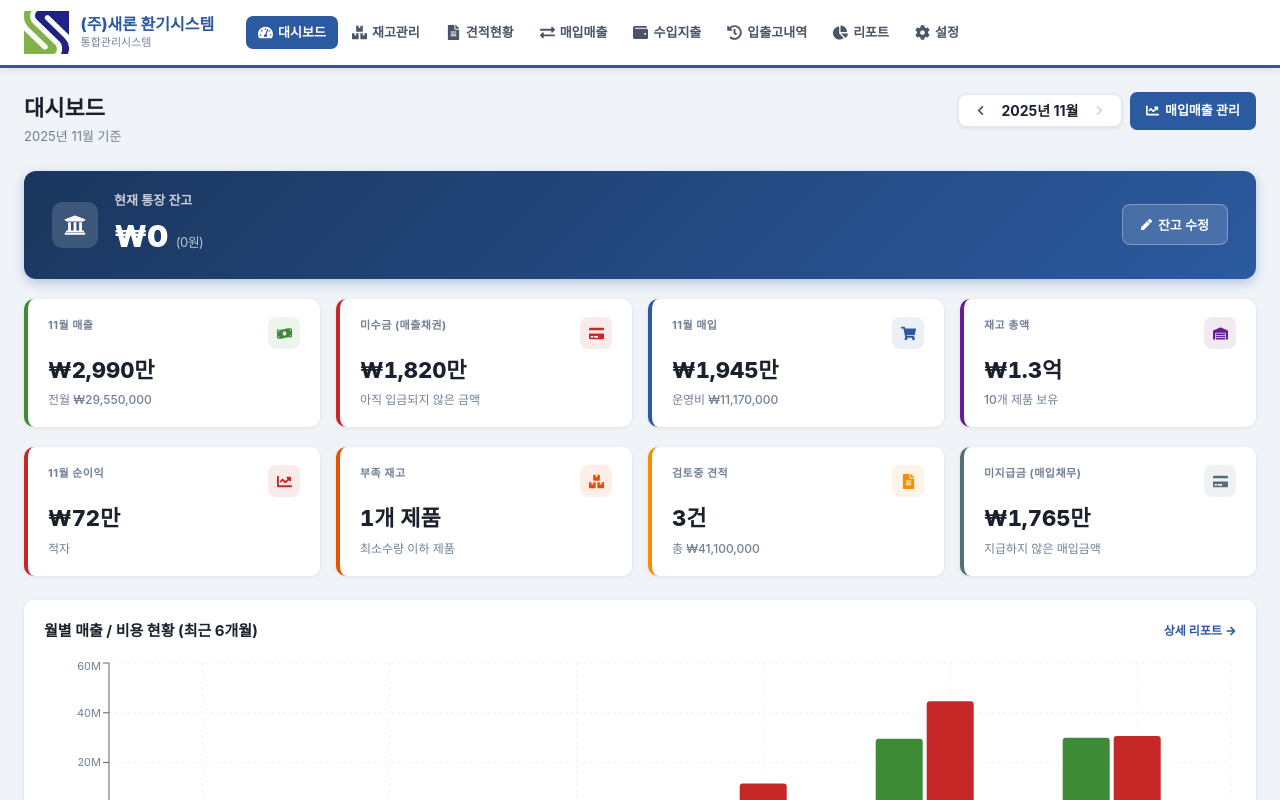
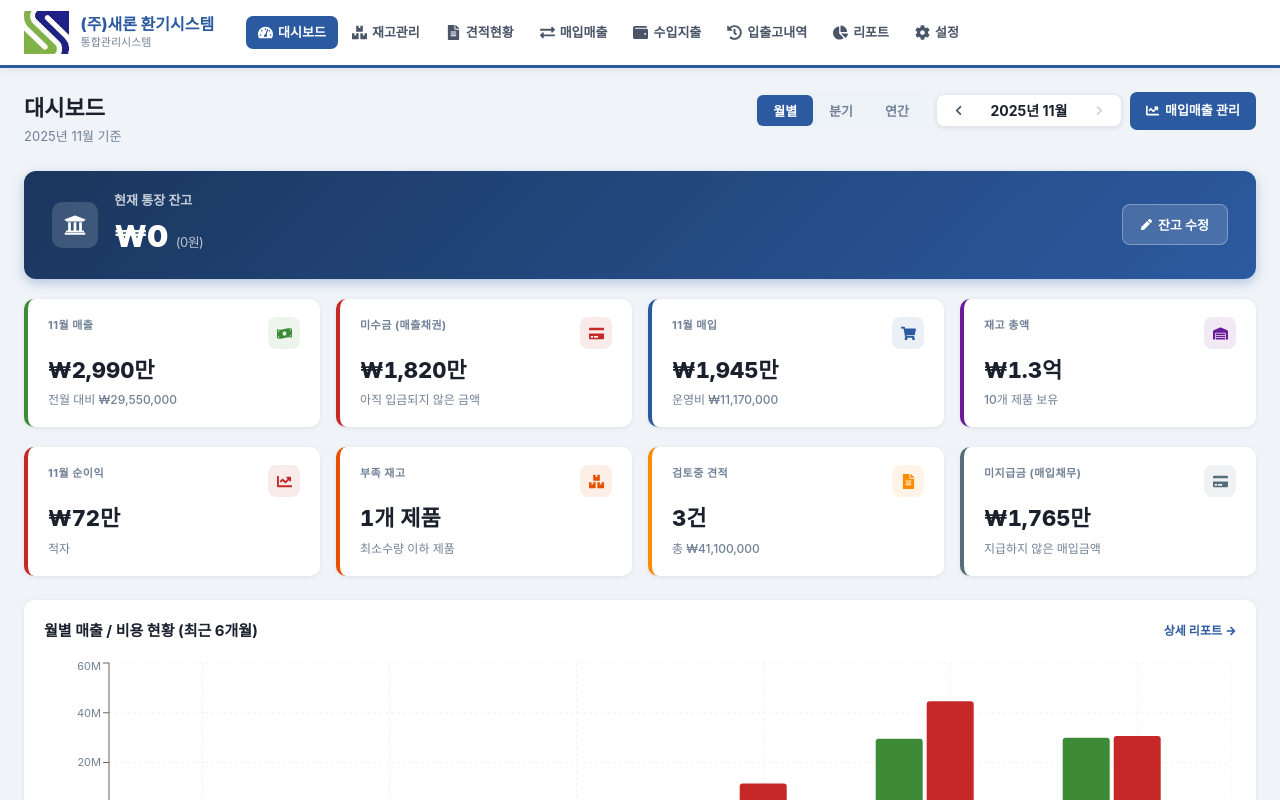
Before and after one commit to m3n89t-max/saeron_ventilation, a React (Vite) app: page / in a window 1280 px wide. Shown: the top 800 px of the page. Built offline with nearby package versions, Linux system fonts and the light colour scheme; the HTML template or start-up script is replaced by a standard one.

Commit message:
feat: 대시보드 월별/분기/연간 기간 선택 기능 추가

```diff
--- a/src/pages/Dashboard.jsx
+++ b/src/pages/Dashboard.jsx
@@ -14,6 +14,8 @@ import useAppStore from '../store/appStore';
 import StatsCard from '../components/StatsCard';
 import { formatCurrency, formatDate, getPaymentStatusLabel, getPaymentStatusClass, getQuoteStatusLabel, getQuoteStatusClass } from '../utils/formatters';
 
+const QUARTER_MONTHS = { 1: [1, 2, 3], 2: [4, 5, 6], 3: [7, 8, 9], 4: [10, 11, 12] };
+
 const Dashboard = () => {
   const {
     products, salesOrders, purchaseOrders, quotes,
@@ -25,36 +27,58 @@ const Dashboard = () => {
 
   const now = new Date();
   const cy = now.getFullYear(), cm = now.getMonth() + 1;
+  const currentQuarter = Math.ceil(cm / 3);
 
-  // 월 선택 상태
+  // 기간 모드 상태
+  const [viewMode, setViewMode] = useState('monthly'); // 'monthly' | 'quarterly' | 'annual'
   const [viewYear, setViewYear] = useState(cy);
   const [viewMonth, setViewMonth] = useState(cm);
-  const isCurrentMonth = viewYear === cy && viewMonth === cm;
+  const [viewQuarter, setViewQuarter] = useState(currentQuarter);
 
-  const prevMonth = () => {
+  const isCurrentPeriod =
+    viewMode === 'monthly' ? viewYear === cy && viewMonth === cm :
+    viewMode === 'quarterly' ? viewYear === cy && viewQuarter === currentQuarter :
+    viewYear === cy;
+
+  const prevPeriod = () => {
+    if (viewMode === 'monthly') {
       if (viewMonth === 1) { setViewYear((y) => y - 1); setViewMonth(12); }
       else setViewMonth((m) => m - 1);
+    } else if (viewMode === 'quarterly') {
+      if (viewQuarter === 1) { setViewYear((y) => y - 1); setViewQuarter(4); }
+      else setViewQuarter((q) => q - 1);
+    } else {
+      setViewYear((y) => y - 1);
+    }
   };
-  const nextMonth = () => {
-    if (isCurrentMonth) return;
+
+  const nextPeriod = () => {
+    if (isCurrentPeriod) return;
+    if (viewMode === 'monthly') {
       if (viewMonth === 12) { setViewYear((y) => y + 1); setViewMonth(1); }
       else setViewMonth((m) => m + 1);
+    } else if (viewMode === 'quarterly') {
+      if (viewQuarter === 4) { setViewYear((y) => y + 1); setViewQuarter(1); }
+      else setViewQuarter((q) => q + 1);
+    } else {
+      setViewYear((y) => y + 1);
+    }
   };
-  const goCurrentMonth = () => { setViewYear(cy); setViewMonth(cm); };
 
-  // 통장잔고 편집 상태
+  const goCurrentPeriod = () => {
+    setViewYear(cy); setViewMonth(cm); setViewQuarter(currentQuarter);
+  };
+
+  const switchMode = (mode) => {
+    setViewMode(mode);
+    setViewYear(cy); setViewMonth(cm); setViewQuarter(currentQuarter);
+  };
+
+  // 통장잔고 편집
   const [editingBalance, setEditingBalance] = useState(false);
   const [balanceInput, setBalanceInput] = useState('');
-
-  const startEdit = () => {
-    setBalanceInput(bankBalance > 0 ? String(bankBalance) : '');
-    setEditingBalance(true);
-  };
-  const saveBalance = () => {
-    const val = parseInt(balanceInput.replace(/[^0-9]/g, ''), 10);
-    if (!isNaN(val) && val >= 0) setBankBalance(val);
-    setEditingBalance(false);
-  };
+  const startEdit = () => { setBalanceInput(bankBalance > 0 ? String(bankBalance) : ''); setEditingBalance(true); };
+  const saveBalance = () => { const v = parseInt(balanceInput.replace(/[^0-9]/g, ''), 10); if (!isNaN(v) && v >= 0) setBankBalance(v); setEditingBalance(false); };
   const cancelEdit = () => setEditingBalance(false);
 
   const fmt = (v) => {
@@ -63,62 +87,122 @@ const Dashboard = () => {
     return v.toLocaleString('ko-KR');
   };
 
+  // 기간별 매출/매입/운영비 합산 헬퍼
+  const sumMonths = (months, year, fn) => months.reduce((s, m) => s + fn(year, m), 0);
+  const sumYear = (year, fn) => sumMonths([1,2,3,4,5,6,7,8,9,10,11,12], year, fn);
+
+  // KPI 데이터
   const stats = useMemo(() => {
+    let thisSales, thisPurchase, thisOpExp, lastSales;
+
+    if (viewMode === 'monthly') {
       const prevY = viewMonth === 1 ? viewYear - 1 : viewYear;
       const prevM = viewMonth === 1 ? 12 : viewMonth - 1;
-
-    const thisMonthSales = getMonthSalesRevenue(viewYear, viewMonth);
-    const thisMonthPurchase = getMonthPurchaseCost(viewYear, viewMonth);
-    const thisMonthOpExp = getMonthOpExpense(viewYear, viewMonth);
-    const lastMonthSales = getMonthSalesRevenue(prevY, prevM);
-
-    const lowStock = getLowStockProducts();
-    const pendingQuotes = quotes.filter((q) => q.status === 'pending');
-    const unpaidReceivable = getTotalUnpaidReceivable();
-    const unpaidPayable = getTotalUnpaidPayable();
-    const inventoryValue = getTotalInventoryValue();
+      thisSales = getMonthSalesRevenue(viewYear, viewMonth);
+      thisPurchase = getMonthPurchaseCost(viewYear, viewMonth);
+      thisOpExp = getMonthOpExpense(viewYear, viewMonth);
+      lastSales = getMonthSalesRevenue(prevY, prevM);
+    } else if (viewMode === 'quarterly') {
+      const qm = QUARTER_MONTHS[viewQuarter];
+      thisSales = sumMonths(qm, viewYear, getMonthSalesRevenue);
+      thisPurchase = sumMonths(qm, viewYear, getMonthPurchaseCost);
+      thisOpExp = sumMonths(qm, viewYear, getMonthOpExpense);
+      const prevQ = viewQuarter === 1 ? 4 : viewQuarter - 1;
+      const prevQY = viewQuarter === 1 ? viewYear - 1 : viewYear;
+      lastSales = sumMonths(QUARTER_MONTHS[prevQ], prevQY, getMonthSalesRevenue);
+    } else {
+      thisSales = sumYear(viewYear, getMonthSalesRevenue);
+      thisPurchase = sumYear(viewYear, getMonthPurchaseCost);
+      thisOpExp = sumYear(viewYear, getMonthOpExpense);
+      lastSales = sumYear(viewYear - 1, getMonthSalesRevenue);
+    }
 
     return {
-      thisMonthSales, thisMonthPurchase, thisMonthOpExp, lastMonthSales,
-      lowStock, pendingQuotes, unpaidReceivable, unpaidPayable, inventoryValue,
-      netProfit: thisMonthSales - thisMonthPurchase - thisMonthOpExp,
+      thisSales, thisPurchase, thisOpExp, lastSales,
+      netProfit: thisSales - thisPurchase - thisOpExp,
+      lowStock: getLowStockProducts(),
+      pendingQuotes: quotes.filter((q) => q.status === 'pending'),
+      unpaidReceivable: getTotalUnpaidReceivable(),
+      unpaidPayable: getTotalUnpaidPayable(),
+      inventoryValue: getTotalInventoryValue(),
     };
-  }, [products, salesOrders, purchaseOrders, quotes, expenses, otherIncome, viewYear, viewMonth]);
+  }, [products, salesOrders, purchaseOrders, quotes, expenses, otherIncome, viewMode, viewYear, viewMonth, viewQuarter]);
 
-  // 선택월 기준 최근 6개월 차트 데이터
+  // 차트 데이터
   const chartData = useMemo(() => {
+    if (viewMode === 'monthly') {
       return Array.from({ length: 6 }, (_, i) => {
         const d = new Date(viewYear, viewMonth - 1 - (5 - i), 1);
         const y = d.getFullYear(), m = d.getMonth() + 1;
         const sales = getMonthSalesRevenue(y, m);
         const cost = getMonthPurchaseCost(y, m) + getMonthOpExpense(y, m);
-      return { label: `${m}월`, sales, cost, profit: sales - cost };
+        return { label: `${y !== viewYear ? y + '/' : ''}${m}월`, sales, cost, profit: sales - cost };
       });
-  }, [salesOrders, purchaseOrders, expenses, otherIncome, viewYear, viewMonth]);
+    } else if (viewMode === 'quarterly') {
+      return [1, 2, 3, 4].map((q) => {
+        const qm = QUARTER_MONTHS[q];
+        const sales = sumMonths(qm, viewYear, getMonthSalesRevenue);
+        const cost = sumMonths(qm, viewYear, getMonthPurchaseCost) + sumMonths(qm, viewYear, getMonthOpExpense);
+        return { label: `${q}분기`, sales, cost, profit: sales - cost };
+      });
+    } else {
+      return Array.from({ length: 4 }, (_, i) => viewYear - 3 + i).map((y) => {
+        const sales = sumYear(y, getMonthSalesRevenue);
+        const cost = sumYear(y, getMonthPurchaseCost) + sumYear(y, getMonthOpExpense);
+        return { label: `${y}년`, sales, cost, profit: sales - cost };
+      });
+    }
+  }, [salesOrders, purchaseOrders, expenses, otherIncome, viewMode, viewYear, viewMonth, viewQuarter]);
 
-  // 선택월 매출/견적
-  const viewStart = new Date(viewYear, viewMonth - 1, 1);
-  const viewEnd = new Date(viewYear, viewMonth, 0, 23, 59, 59);
+  // 기간 내 매출/견적 필터
+  const getPeriodRange = () => {
+    if (viewMode === 'monthly') {
+      return [new Date(viewYear, viewMonth - 1, 1), new Date(viewYear, viewMonth, 0, 23, 59, 59)];
+    } else if (viewMode === 'quarterly') {
+      const qm = QUARTER_MONTHS[viewQuarter];
+      return [new Date(viewYear, qm[0] - 1, 1), new Date(viewYear, qm[2], 0, 23, 59, 59)];
+    } else {
+      return [new Date(viewYear, 0, 1), new Date(viewYear, 11, 31, 23, 59, 59)];
+    }
+  };
+  const [rangeStart, rangeEnd] = getPeriodRange();
 
   const recentSales = useMemo(() => {
-    const filtered = salesOrders.filter((o) => {
-      const d = new Date(o.orderDate); return d >= viewStart && d <= viewEnd;
-    }).sort((a, b) => new Date(b.orderDate) - new Date(a.orderDate)).slice(0, 5);
-    if (filtered.length > 0) return filtered;
-    return [...salesOrders].sort((a, b) => new Date(b.orderDate) - new Date(a.orderDate)).slice(0, 5);
-  }, [salesOrders, viewYear, viewMonth]);
+    return [...salesOrders]
+      .filter((o) => { const d = new Date(o.orderDate); return d >= rangeStart && d <= rangeEnd; })
+      .sort((a, b) => new Date(b.orderDate) - new Date(a.orderDate))
+      .slice(0, 5);
+  }, [salesOrders, viewMode, viewYear, viewMonth, viewQuarter]);
 
   const recentQuotes = useMemo(() => {
-    const filtered = quotes.filter((q) => {
-      const d = new Date(q.createdAt); return d >= viewStart && d <= viewEnd;
-    }).sort((a, b) => new Date(b.createdAt) - new Date(a.createdAt)).slice(0, 5);
-    if (filtered.length > 0) return filtered;
-    return [...quotes].sort((a, b) => new Date(b.createdAt) - new Date(a.createdAt)).slice(0, 5);
-  }, [quotes, viewYear, viewMonth]);
+    return [...quotes]
+      .filter((q) => { const d = new Date(q.createdAt); return d >= rangeStart && d <= rangeEnd; })
+      .sort((a, b) => new Date(b.createdAt) - new Date(a.createdAt))
+      .slice(0, 5);
+  }, [quotes, viewMode, viewYear, viewMonth, viewQuarter]);
 
   const lowStockList = getLowStockProducts().slice(0, 6);
 
-  const monthLabel = `${viewYear}년 ${viewMonth}월`;
+  // 레이블
+  const periodLabel =
+    viewMode === 'monthly' ? `${viewMonth}월` :
+    viewMode === 'quarterly' ? `${viewQuarter}분기` :
+    `${viewYear}년`;
+
+  const navLabel =
+    viewMode === 'monthly' ? `${viewYear}년 ${viewMonth}월` :
+    viewMode === 'quarterly' ? `${viewYear}년 ${viewQuarter}분기` :
+    `${viewYear}년`;
+
+  const prevLabel =
+    viewMode === 'monthly' ? '전월 대비' :
+    viewMode === 'quarterly' ? '전분기 대비' : '전년 대비';
+
+  const MODES = [
+    { v: 'monthly', l: '월별' },
+    { v: 'quarterly', l: '분기' },
+    { v: 'annual', l: '연간' },
+  ];
 
   return (
     <div className="page-container">
@@ -126,27 +210,39 @@ const Dashboard = () => {
       <div className="page-header">
         <div>
           <h2 className="page-title">대시보드</h2>
-          <p className="page-subtitle">{monthLabel} 기준</p>
+          <p className="page-subtitle">{navLabel} 기준</p>
         </div>
         <div style={{ display: 'flex', gap: '8px', alignItems: 'center', flexWrap: 'wrap' }}>
-          {/* 월 선택 내비게이션 */}
+          {/* 기간 모드 선택 */}
+          <div style={{ display: 'flex', background: '#EDF2F7', borderRadius: '8px', padding: '3px' }}>
+            {MODES.map(({ v, l }) => (
+              <button key={v} onClick={() => switchMode(v)}
+                style={{ padding: '6px 16px', border: 'none', borderRadius: '6px', fontSize: '13px', fontWeight: '700', cursor: 'pointer', transition: 'all 0.15s', background: viewMode === v ? '#2C5AA0' : 'transparent', color: viewMode === v ? '#fff' : '#718096' }}>
+                {l}
+              </button>
+            ))}
+          </div>
+
+          {/* 기간 내비게이션 */}
           <div style={{ display: 'flex', alignItems: 'center', gap: '4px', background: '#fff', borderRadius: '8px', padding: '5px 10px', boxShadow: '0 1px 4px rgba(0,0,0,0.1)', border: '1px solid #E2E8F0' }}>
-            <button onClick={prevMonth} style={{ background: 'none', border: 'none', cursor: 'pointer', color: '#4A5568', padding: '4px 6px', borderRadius: '5px', display: 'flex', alignItems: 'center' }}>
+            <button onClick={prevPeriod} style={{ background: 'none', border: 'none', cursor: 'pointer', color: '#4A5568', padding: '4px 6px', borderRadius: '5px', display: 'flex', alignItems: 'center' }}>
               <FaChevronLeft size={11} />
             </button>
-            <span style={{ fontSize: '14px', fontWeight: '700', color: '#1A202C', minWidth: '88px', textAlign: 'center' }}>
-              {monthLabel}
+            <span style={{ fontSize: '14px', fontWeight: '700', color: '#1A202C', minWidth: '110px', textAlign: 'center' }}>
+              {navLabel}
             </span>
-            <button onClick={nextMonth} disabled={isCurrentMonth}
-              style={{ background: 'none', border: 'none', cursor: isCurrentMonth ? 'default' : 'pointer', color: isCurrentMonth ? '#CBD5E0' : '#4A5568', padding: '4px 6px', borderRadius: '5px', display: 'flex', alignItems: 'center' }}>
+            <button onClick={nextPeriod} disabled={isCurrentPeriod}
+              style={{ background: 'none', border: 'none', cursor: isCurrentPeriod ? 'default' : 'pointer', color: isCurrentPeriod ? '#CBD5E0' : '#4A5568', padding: '4px 6px', borderRadius: '5px', display: 'flex', alignItems: 'center' }}>
               <FaChevronRight size={11} />
             </button>
           </div>
-          {!isCurrentMonth && (
-            <button onClick={goCurrentMonth} style={{ padding: '7px 14px', background: '#EBF4FF', color: '#2C5AA0', border: '1px solid #BEE3F8', borderRadius: '7px', fontSize: '12px', fontWeight: '700', cursor: 'pointer' }}>
-              이번달로
+
+          {!isCurrentPeriod && (
+            <button onClick={goCurrentPeriod} style={{ padding: '7px 14px', background: '#EBF4FF', color: '#2C5AA0', border: '1px solid #BEE3F8', borderRadius: '7px', fontSize: '12px', fontWeight: '700', cursor: 'pointer' }}>
+              현재로
             </button>
           )}
+
           <Link to="/sales-purchase" className="btn-primary" style={{ textDecoration: 'none', display: 'inline-flex', alignItems: 'center', gap: '6px', padding: '9px 16px', background: '#2C5AA0', color: '#fff', borderRadius: '7px', fontSize: '13px', fontWeight: '600' }}>
             <FaChartLine size={13} /> 매입매출 관리
           </Link>
@@ -184,7 +280,7 @@ const Dashboard = () => {
           </div>
         </div>
         {!editingBalance && (
-          <button onClick={startEdit} style={{ background: 'rgba(255,255,255,0.15)', border: '1px solid rgba(255,255,255,0.3)', borderRadius: '8px', padding: '10px 18px', color: '#fff', cursor: 'pointer', fontSize: '13px', fontWeight: '600', display: 'flex', alignItems: 'center', gap: '6px', transition: 'background 0.15s' }}>
+          <button onClick={startEdit} style={{ background: 'rgba(255,255,255,0.15)', border: '1px solid rgba(255,255,255,0.3)', borderRadius: '8px', padding: '10px 18px', color: '#fff', cursor: 'pointer', fontSize: '13px', fontWeight: '600', display: 'flex', alignItems: 'center', gap: '6px' }}>
             <FaPen size={11} /> 잔고 수정
           </button>
         )}
@@ -194,9 +290,9 @@ const Dashboard = () => {
       <div className="stats-grid-4" style={{ marginBottom: '20px' }}>
         <StatsCard
           icon={<FaMoneyBillWave />}
-          title={`${viewMonth}월 매출`}
-          value={`₩${fmt(stats.thisMonthSales)}`}
-          sub={`전월 ${formatCurrency(stats.lastMonthSales)}`}
+          title={`${periodLabel} 매출`}
+          value={`₩${fmt(stats.thisSales)}`}
+          sub={`${prevLabel} ${formatCurrency(stats.lastSales)}`}
           color="#3D8B37"
         />
         <StatsCard
@@ -208,9 +304,9 @@ const Dashboard = () => {
         />
         <StatsCard
           icon={<FaShoppingCart />}
-          title={`${viewMonth}월 매입`}
-          value={`₩${fmt(stats.thisMonthPurchase)}`}
-          sub={`운영비 ${formatCurrency(stats.thisMonthOpExp)}`}
+          title={`${periodLabel} 매입`}
+          value={`₩${fmt(stats.thisPurchase)}`}
+          sub={`운영비 ${formatCurrency(stats.thisOpExp)}`}
           color="#2C5AA0"
         />
         <StatsCard
@@ -226,7 +322,7 @@ const Dashboard = () => {
       <div className="stats-grid-4" style={{ marginBottom: '24px' }}>
         <StatsCard
           icon={<FaChartLine />}
-          title={`${viewMonth}월 순이익`}
+          title={`${periodLabel} 순이익`}
           value={`₩${fmt(Math.abs(stats.netProfit))}`}
           sub={stats.netProfit >= 0 ? '흑자' : '적자'}
           color={stats.netProfit >= 0 ? '#3D8B37' : '#C62828'}
@@ -257,7 +353,11 @@ const Dashboard = () => {
       {/* 매출/비용 차트 */}
       <div style={{ background: '#fff', borderRadius: '10px', padding: '20px', boxShadow: '0 1px 4px rgba(0,0,0,0.08)', marginBottom: '20px' }}>
         <div style={{ display: 'flex', justifyContent: 'space-between', alignItems: 'center', marginBottom: '16px' }}>
-          <h3 style={{ fontSize: '15px', fontWeight: '700', color: '#1A202C' }}>월별 매출 / 비용 현황 (최근 6개월)</h3>
+          <h3 style={{ fontSize: '15px', fontWeight: '700', color: '#1A202C' }}>
+            {viewMode === 'monthly' ? '월별 매출 / 비용 현황 (최근 6개월)' :
+             viewMode === 'quarterly' ? `${viewYear}년 분기별 매출 / 비용 현황` :
+             '연간 매출 / 비용 현황 (최근 4년)'}
+          </h3>
           <Link to="/reports" style={{ fontSize: '12px', color: '#2C5AA0', fontWeight: '600', display: 'flex', alignItems: 'center', gap: '4px' }}>
             상세 리포트 <FaArrowRight size={10} />
           </Link>
@@ -284,34 +384,24 @@ const Dashboard = () => {
         {/* 매출 현황 */}
         <div style={{ background: '#fff', borderRadius: '10px', padding: '20px', boxShadow: '0 1px 4px rgba(0,0,0,0.08)' }}>
           <div style={{ display: 'flex', justifyContent: 'space-between', alignItems: 'center', marginBottom: '14px' }}>
-            <h3 style={{ fontSize: '14px', fontWeight: '700', color: '#1A202C' }}>{monthLabel} 매출 현황</h3>
+            <h3 style={{ fontSize: '14px', fontWeight: '700', color: '#1A202C' }}>{navLabel} 매출 현황</h3>
             <Link to="/sales-purchase" style={{ fontSize: '12px', color: '#2C5AA0', fontWeight: '600' }}>전체보기</Link>
           </div>
           <table className="data-table">
             <thead>
-              <tr>
-                <th>거래처</th>
-                <th className="text-right">금액</th>
-                <th>수금</th>
-              </tr>
+              <tr><th>거래처</th><th className="text-right">금액</th><th>수금</th></tr>
             </thead>
             <tbody>
               {recentSales.length === 0 ? (
-                <tr><td colSpan={3} style={{ textAlign: 'center', padding: '24px', color: '#718096', fontSize: '13px' }}>해당 월 매출 없음</td></tr>
+                <tr><td colSpan={3} style={{ textAlign: 'center', padding: '24px', color: '#718096', fontSize: '13px' }}>해당 기간 매출 없음</td></tr>
               ) : recentSales.map((o) => (
                 <tr key={o.id}>
                   <td>
                     <div style={{ fontWeight: '600', fontSize: '13px' }}>{o.customerName}</div>
                     <div style={{ fontSize: '11px', color: '#718096' }}>{formatDate(o.orderDate)}</div>
                   </td>
-                  <td className="text-right" style={{ fontWeight: '700', color: '#1A202C' }}>
-                    {formatCurrency(o.totalAmount)}
-                  </td>
-                  <td>
-                    <span className={`badge ${getPaymentStatusClass(o.paymentStatus)}`}>
-                      {getPaymentStatusLabel(o.paymentStatus)}
-                    </span>
-                  </td>
+                  <td className="text-right" style={{ fontWeight: '700', color: '#1A202C' }}>{formatCurrency(o.totalAmount)}</td>
+                  <td><span className={`badge ${getPaymentStatusClass(o.paymentStatus)}`}>{getPaymentStatusLabel(o.paymentStatus)}</span></td>
                 </tr>
               ))}
             </tbody>
@@ -321,34 +411,24 @@ const Dashboard = () => {
         {/* 견적 현황 */}
         <div style={{ background: '#fff', borderRadius: '10px', padding: '20px', boxShadow: '0 1px 4px rgba(0,0,0,0.08)' }}>
           <div style={{ display: 'flex', justifyContent: 'space-between', alignItems: 'center', marginBottom: '14px' }}>
-            <h3 style={{ fontSize: '14px', fontWeight: '700', color: '#1A202C' }}>{monthLabel} 견적 현황</h3>
+            <h3 style={{ fontSize: '14px', fontWeight: '700', color: '#1A202C' }}>{navLabel} 견적 현황</h3>
             <Link to="/quotes" style={{ fontSize: '12px', color: '#2C5AA0', fontWeight: '600' }}>전체보기</Link>
           </div>
           <table className="data-table">
             <thead>
-              <tr>
-                <th>거래처</th>
-                <th className="text-right">금액</th>
-                <th>상태</th>
-              </tr>
+              <tr><th>거래처</th><th className="text-right">금액</th><th>상태</th></tr>
             </thead>
             <tbody>
               {recentQuotes.length === 0 ? (
-                <tr><td colSpan={3} style={{ textAlign: 'center', padding: '24px', color: '#718096', fontSize: '13px' }}>해당 월 견적 없음</td></tr>
+                <tr><td colSpan={3} style={{ textAlign: 'center', padding: '24px', color: '#718096', fontSize: '13px' }}>해당 기간 견적 없음</td></tr>
               ) : recentQuotes.map((q) => (
                 <tr key={q.id}>
                   <td>
                     <div style={{ fontWeight: '600', fontSize: '13px' }}>{q.customerName}</div>
                     <div style={{ fontSize: '11px', color: '#718096' }}>{formatDate(q.createdAt)}</div>
                   </td>
-                  <td className="text-right" style={{ fontWeight: '700', color: '#1A202C' }}>
-                    {formatCurrency(q.totalAmount)}
-                  </td>
-                  <td>
-                    <span className={`badge ${getQuoteStatusClass(q.status)}`}>
-                      {getQuoteStatusLabel(q.status)}
-                    </span>
-                  </td>
+                  <td className="text-right" style={{ fontWeight: '700', color: '#1A202C' }}>{formatCurrency(q.totalAmount)}</td>
+                  <td><span className={`badge ${getQuoteStatusClass(q.status)}`}>{getQuoteStatusLabel(q.status)}</span></td>
                 </tr>
               ))}
             </tbody>
@@ -373,9 +453,7 @@ const Dashboard = () => {
                   <div style={{ fontSize: '11px', color: '#718096' }}>{p.code} · {p.location}</div>
                 </div>
                 <div style={{ textAlign: 'right' }}>
-                  <div style={{ fontSize: '16px', fontWeight: '800', color: p.quantity === 0 ? '#C62828' : '#E65100' }}>
-                    {p.quantity}개
-                  </div>
+                  <div style={{ fontSize: '16px', fontWeight: '800', color: p.quantity === 0 ? '#C62828' : '#E65100' }}>{p.quantity}개</div>
                   <div style={{ fontSize: '11px', color: '#718096' }}>최소 {p.minQuantity}개</div>
                 </div>
               </div>
```
Lines whose indentation alone changed are shown as unchanged.
